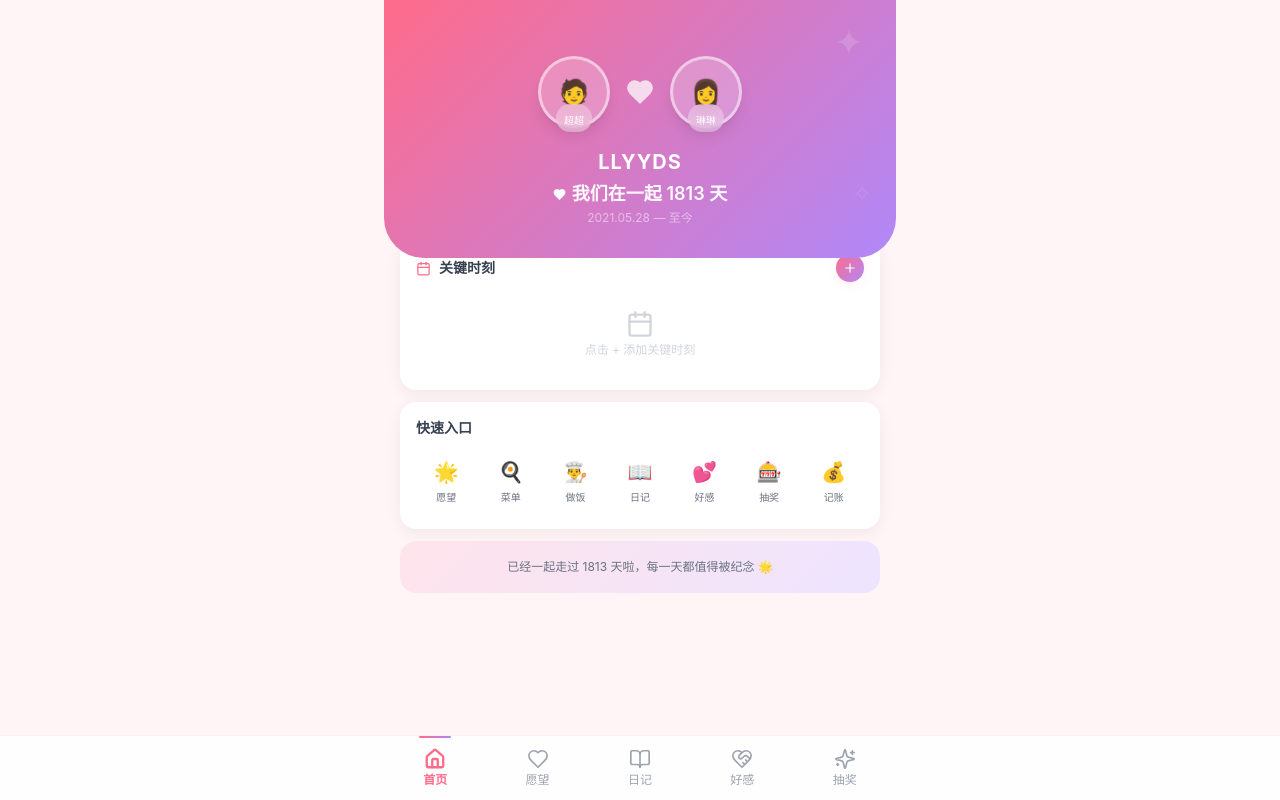
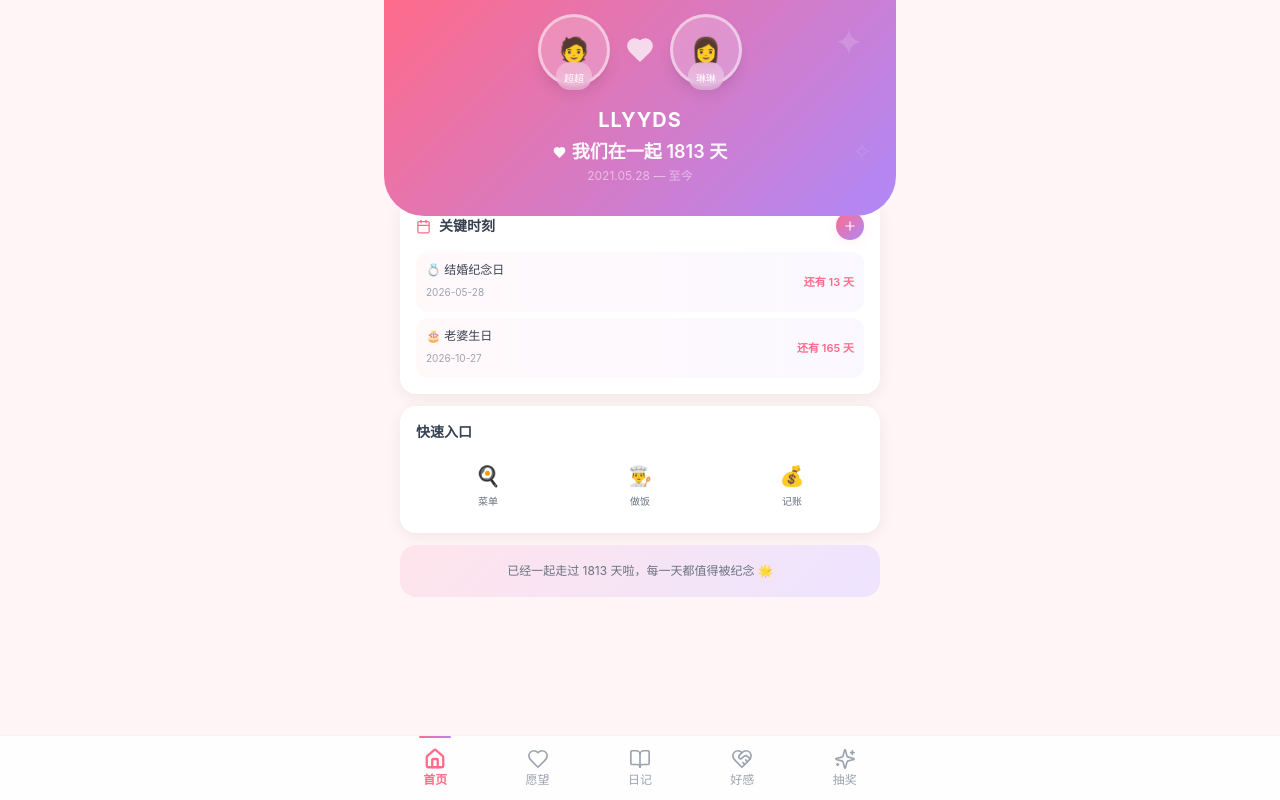
Before and after one commit to ShangChaoqun/LLYYDS, a React (Vite) app: page / in a window 1280 px wide. Built offline with nearby package versions, Linux system fonts and the light colour scheme.

Commit message:
feat: 首页固定结婚纪念日和老婆生日倒计时，精简快速入口，修复iOS安全区域

```diff
--- a/src/components/Layout/TabBar.tsx
+++ b/src/components/Layout/TabBar.tsx
@@ -15,7 +15,7 @@ export default function TabBar() {
   const currentPath = location.pathname;
 
   return (
-    <nav className="fixed bottom-0 left-0 right-0 bg-white/90 backdrop-blur-lg border-t border-primary-50 z-40 safe-area-bottom">
+    <nav className="fixed bottom-0 left-0 right-0 bg-white/90 backdrop-blur-lg border-t border-primary-50 z-40">
       <div className="max-w-lg mx-auto flex items-center justify-around h-16">
         {tabs.map((tab) => {
           const isActive = currentPath === tab.path;
@@ -39,6 +39,7 @@ export default function TabBar() {
           );
         })}
       </div>
+      <div className="safe-bottom" />
     </nav>
   );
 }
--- a/src/index.css
+++ b/src/index.css
@@ -11,6 +11,8 @@
   --color-text: #2D2D3A;
   --color-text-secondary: #8E8E9A;
   --color-border: #F0E8ED;
+  --safe-area-top: env(safe-area-inset-top, 0px);
+  --safe-area-bottom: env(safe-area-inset-bottom, 0px);
 }
 
 * {
@@ -31,6 +33,8 @@ body {
   -webkit-font-smoothing: antialiased;
   -moz-osx-font-smoothing: grayscale;
   overscroll-behavior: none;
+  padding-top: var(--safe-area-top);
+  padding-bottom: var(--safe-area-bottom);
 }
 
 @layer utilities {
@@ -67,14 +71,24 @@ body {
 
   .modal-content {
     @apply bg-white rounded-t-3xl w-full max-w-lg p-6 pb-8 animate-slide-up;
+    padding-bottom: calc(2rem + var(--safe-area-bottom));
   }
 
   .page-container {
-    @apply px-4 pb-24 pt-2;
+    @apply px-4 pt-2;
+    padding-bottom: calc(6rem + var(--safe-area-bottom));
   }
 
   .card-base {
     @apply bg-white rounded-2xl p-4 shadow-card;
+  }
+
+  .safe-top {
+    padding-top: var(--safe-area-top);
+  }
+
+  .safe-bottom {
+    padding-bottom: var(--safe-area-bottom);
   }
 }
 
@@ -109,17 +123,6 @@ body {
   }
 }
 
-@keyframes confetti-fall {
-  0% {
-    transform: translateY(-10px) rotate(0deg);
-    opacity: 1;
-  }
-  100% {
-    transform: translateY(100px) rotate(720deg);
-    opacity: 0;
-  }
-}
-
 .animate-slide-up {
   animation: slide-up 0.3s ease-out;
 }
--- a/src/pages/Home.tsx
+++ b/src/pages/Home.tsx
@@ -20,13 +20,23 @@ function getCountdown(targetDate: string): { days: number; label: string } {
   return { days, label: days > 0 ? `还有 ${days} 天` : days === 0 ? '就是今天！' : `已过 ${Math.abs(days)} 天` };
 }
 
+function getNextAnnualDate(month: number, day: number): string {
+  const now = new Date();
+  const thisYear = new Date(now.getFullYear(), month - 1, day);
+  if (thisYear.getTime() < now.getTime()) {
+    return `${now.getFullYear() + 1}-${String(month).padStart(2, '0')}-${String(day).padStart(2, '0')}`;
+  }
+  return `${now.getFullYear()}-${String(month).padStart(2, '0')}-${String(day).padStart(2, '0')}`;
+}
+
+const FIXED_MOMENTS = [
+  { name: '💍 结婚纪念日', date: getNextAnnualDate(5, 28), emoji: '💍', fixed: true as const },
+  { name: '🎂 老婆生日', date: getNextAnnualDate(10, 27), emoji: '🎂', fixed: true as const },
+];
+
 const quickEntries = [
-  { path: '/wishes', emoji: '🌟', label: '愿望' },
   { path: '/menu', emoji: '🍳', label: '菜单' },
   { path: '/cooking', emoji: '👨‍🍳', label: '做饭' },
-  { path: '/diary', emoji: '📖', label: '日记' },
-  { path: '/affinity', emoji: '💕', label: '好感' },
-  { path: '/lottery', emoji: '🎰', label: '抽奖' },
   { path: '/bills', emoji: '💰', label: '记账' },
 ];
 
@@ -55,7 +65,7 @@ export default function Home() {
 
   return (
     <div className="min-h-screen bg-bg pb-4">
-      <div className="gradient-primary rounded-b-[2.5rem] px-6 pt-14 pb-8 relative overflow-hidden">
+      <div className="gradient-primary rounded-b-[2.5rem] px-6 pb-8 relative overflow-hidden safe-top" style={{ paddingTop: 'max(env(safe-area-inset-top, 14px), 14px)' }}>
         <div className="absolute top-6 right-8 text-white/15 text-4xl animate-float">✦</div>
         <div className="absolute bottom-10 right-6 text-white/10 text-2xl animate-float" style={{ animationDelay: '1.2s' }}>✧</div>
 
@@ -120,13 +130,27 @@ export default function Home() {
             </button>
           </div>
 
-          {moments.length === 0 ? (
-            <div className="text-center py-4 text-gray-300">
-              <Calendar size={28} className="mx-auto mb-1" />
-              <p className="text-xs">点击 + 添加关键时刻</p>
-            </div>
-          ) : (
-            <div className="space-y-1.5">
+          <div className="space-y-1.5">
+              {FIXED_MOMENTS.map((moment) => {
+                const countdown = getCountdown(moment.date);
+                const isToday = countdown.days === 0;
+                return (
+                  <div
+                    key={moment.name}
+                    className={`flex items-center justify-between p-2.5 rounded-xl ${
+                      isToday ? 'bg-primary-50 border border-primary-100' : 'bg-gradient-to-r from-primary-50/40 to-secondary-50/40'
+                    }`}
+                  >
+                    <div className="flex-1 min-w-0">
+                      <h4 className="text-xs font-medium text-gray-700 truncate">{moment.name}</h4>
+                      <span className="text-[10px] text-gray-400">{moment.date}</span>
+                    </div>
+                    <span className={`text-[11px] font-semibold ${isToday ? 'text-primary' : 'text-primary'}`}>
+                      {countdown.label}
+                    </span>
+                  </div>
+                );
+              })}
               {moments.map((moment) => {
                 const countdown = getCountdown(moment.date);
                 const isToday = countdown.days === 0;
@@ -157,14 +181,13 @@ export default function Home() {
                 );
               })}
             </div>
-          )}
         </div>
       </div>
 
       <div className="px-4 mt-3">
         <div className="bg-white rounded-2xl p-4 shadow-card">
           <h3 className="text-sm font-semibold text-gray-700 mb-3">快速入口</h3>
-          <div className="grid grid-cols-7 gap-1">
+          <div className="grid grid-cols-3 gap-2">
             {quickEntries.map((item) => (
               <button
                 key={item.path}
```
Also changed, not shown: 1 other file (tests, documents, lock files or other folders).
